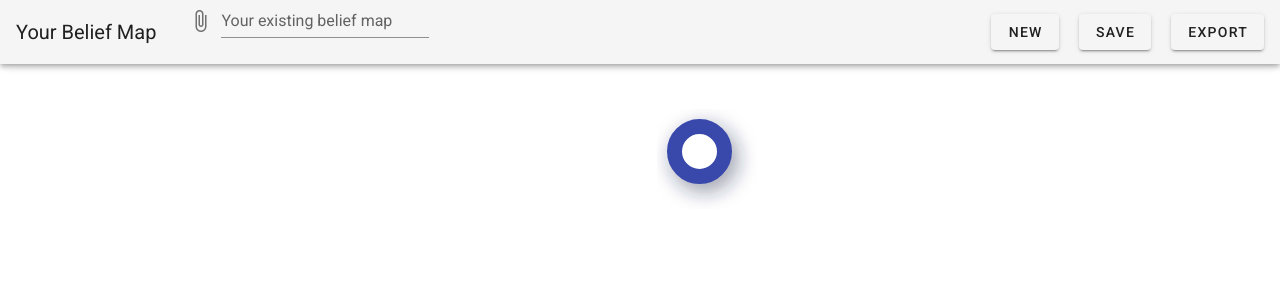
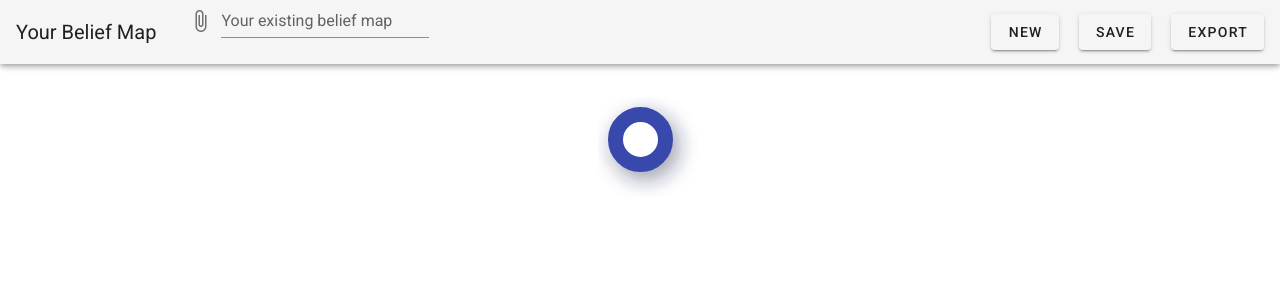
Before and after one commit to AlexCharette/belief-map, a Nuxt app: page / in a window 1280 px wide. Shown: the top 300 px of the page. Built offline with nearby package versions, Linux system fonts and the light colour scheme.

Commit message:
Center tree with container positioning

```diff
--- a/components/TheVerticalD3Tree.vue
+++ b/components/TheVerticalD3Tree.vue
@@ -211,7 +211,7 @@ export default Vue.extend({
 
 <style lang="scss">
 #tree-container {
-  position: relative;
+  // position: relative;
   // overflow: hidden;
   #belief-map {
     position: relative;
```
